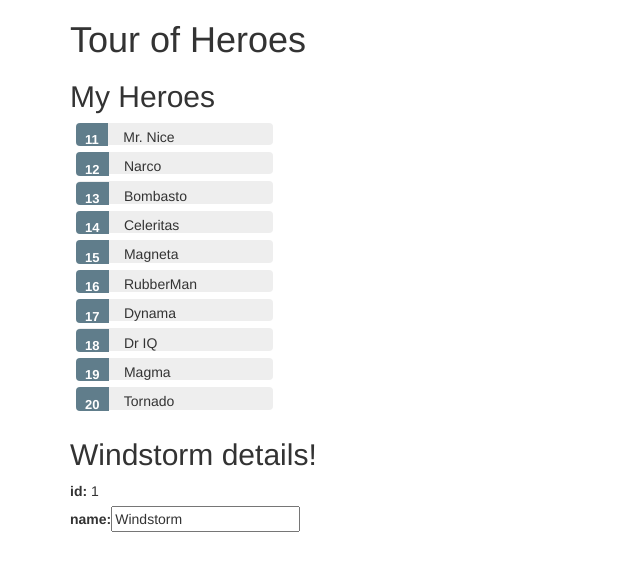
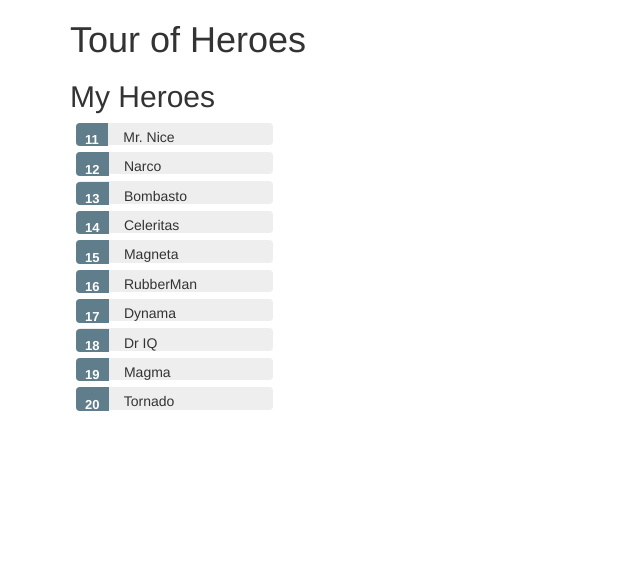
Before and after one commit to MaxBurda/Angular-Tutorial-Tour-of-Heroes, an Angular app: page / in a window 1280 px wide. Shown: the top 570 px of the page, without its empty margins (0-640 px from the left). Built offline with nearby package versions, Linux system fonts and the light colour scheme.

Commit message:
selected hero

```diff
--- a/src/app/app.component.ts
+++ b/src/app/app.component.ts
@@ -25,15 +25,19 @@
       <h1>{{title}}</h1>
         <h2>My Heroes</h2>
         <ul class="heroes">
-        <li *ngFor="let hero of heroes">
+          <li *ngFor="let hero of heroes"
+            [class.selected]="hero === selectedHero"
+            (click)="onSelect(hero)">
             <span class="badge">{{hero.id}}</span> {{hero.name}}
           </li>
         </ul>
-      <h2>{{hero.name}} details! </h2>
-      <div><label> id: </label> {{hero.id}} </div>
+        <div *ngIf="selectedHero">
+          <h2>{{selectedHero.name}} details!</h2>
+          <div><label>id: </label>{{selectedHero.id}}</div>
           <div>
-        <label> name: </label>
-        <input [(ngModel)]="hero.name" placeholder="name">
+            <label>name: </label>
+            <input [(ngModel)]="selectedHero.name" placeholder="name"/>
+          </div>
         </div>
     </div>
   `,
@@ -43,8 +47,6 @@
 export class AppComponent {
   public title = 'Tour of Heroes';
   public heroes = HEROES;
-  public hero: Hero = {
-       id: 1,
-       name: 'Windstorm'
-     };
+  selectedHero: Hero;
+  onSelect(hero: Hero) { this.selectedHero = hero; }
 }
```
Lines whose indentation alone changed are shown as unchanged.
